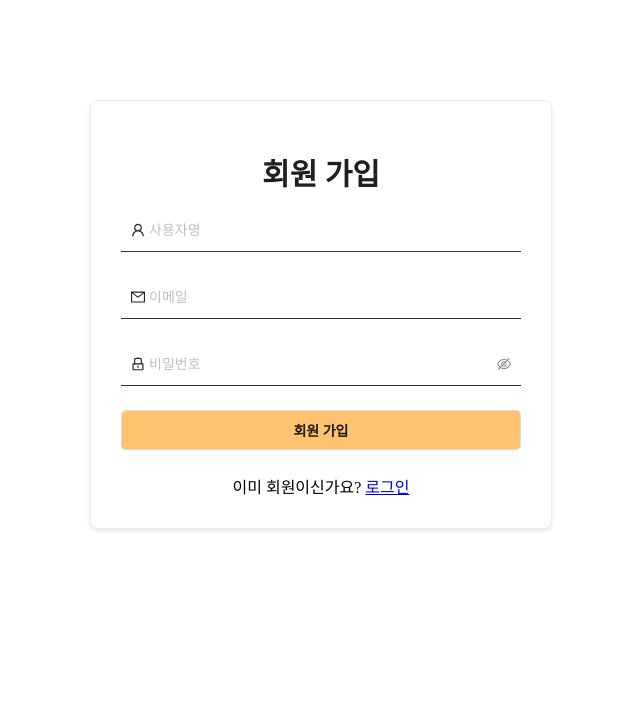
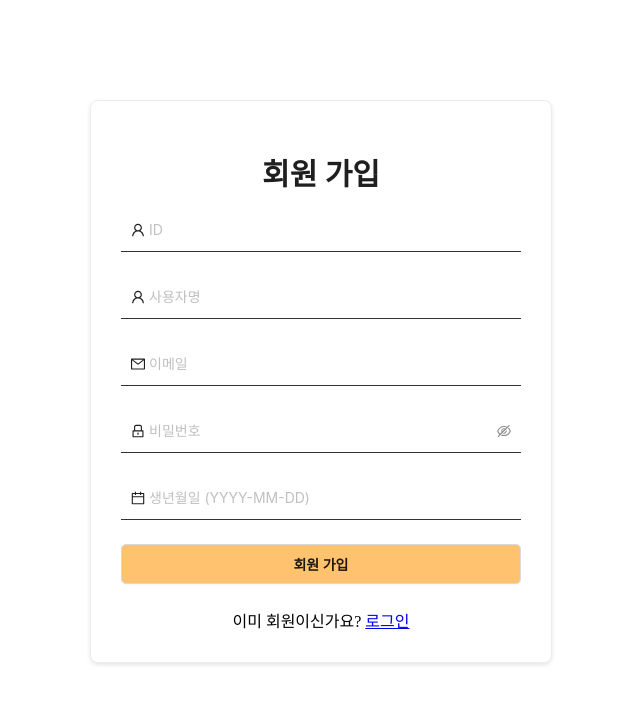
Before and after one commit to JSL107/Toy-Project, a React (Vite) app in the folder 회사생활도우미/front/: page /sign-up in a window 1280 px wide. Shown: the top 704 px of the page, without its empty margins (319-959 px from the left). Built offline with nearby package versions, Linux system fonts and the light colour scheme; a web font is replaced by a local one.

Commit message:
refactor(SignUp.jsx): 유효성 검사 함수 및 정규식 분리
계정 정보에 대한 유효성 검사식을 분리

```diff
--- a/회사생활도우미/front/src/components/user/SignUp.jsx
+++ b/회사생활도우미/front/src/components/user/SignUp.jsx
@@ -1,33 +1,77 @@
-import {useState} from 'react';
+import React, {useState} from 'react';
 import {Link} from 'react-router-dom';
 import {Form, Input, Button, Typography} from 'antd';
-import {UserOutlined, LockOutlined, MailOutlined} from '@ant-design/icons';
+import {UserOutlined, LockOutlined, MailOutlined, CalendarOutlined} from '@ant-design/icons';
 import styles from './SignUp.module.css';
+import {validateFormData} from "../../utils/function/UserValidCheck.js";
 
 const {Title} = Typography;
 
 const Signup = () => {
     const [formData, setFormData] = useState({
+        id: '',
         username: '',
         email: '',
-        password: ''
+        password: '',
+        birthday: ''
+    });
+
+    const [formErrors, setFormErrors] = useState({
+        id: '',
+        username: '',
+        email: '',
+        password: '',
+        birthday: ''
     });
 
     const handleChange = (e) => {
         const {name, value} = e.target;
         setFormData({...formData, [name]: value});
+        setFormErrors({...formErrors, [name]: ''});
+
+        // 생년월일 입력 시 자동으로 "-" 추가
+        if (name === 'birthday' && value.length === 4) {
+            setFormData({...formData, [name]: value + '-'});
+        } else if (name === 'birthday' && value.length === 7) {
+            setFormData({...formData, [name]: value + '-'});
+        } else {
+            setFormData({...formData, [name]: value});
+        }
     };
 
-    const handleSubmit = (e) => {
-        e.preventDefault();
-        // 회원 가입 처리
+    const handleSubmit = () => {
+        const errors = validateFormData(formData);
+        setFormErrors(errors);
+
+        if (Object.keys(errors).length === 0) {
+            // 회원 가입 처리
+        }
     };
 
     return (
         <div className={styles.signupContainer}>
             <Title level={2} className={styles.title}>회원 가입</Title>
             <Form onFinish={handleSubmit} className={styles.form}>
-                <Form.Item className={styles.inputGroup}>
+                <Form.Item
+                    className={styles.inputGroup}
+                    validateStatus={formErrors.id ? 'error' : ''}
+                    help={formErrors.id}
+                >
+                    <Input
+                        prefix={<UserOutlined/>}
+                        type="text"
+                        name="id"
+                        value={formData.id}
+                        onChange={handleChange}
+                        placeholder="ID"
+                        className={styles.input}
+                    />
+                </Form.Item>
+                <Form.Item
+                    className={styles.inputGroup}
+                    validateStatus={formErrors.username ? 'error' : ''}
+                    help={formErrors.username}
+                >
                     <Input
                         prefix={<UserOutlined/>}
                         type="text"
@@ -38,7 +82,11 @@ const Signup = () => {
                         className={styles.input}
                     />
                 </Form.Item>
-                <Form.Item className={styles.inputGroup}>
+                <Form.Item
+                    className={styles.inputGroup}
+                    validateStatus={formErrors.email ? 'error' : ''}
+                    help={formErrors.email}
+                >
                     <Input
                         prefix={<MailOutlined/>}
                         type="email"
@@ -49,7 +97,11 @@ const Signup = () => {
                         className={styles.input}
                     />
                 </Form.Item>
-                <Form.Item className={styles.inputGroup}>
+                <Form.Item
+                    className={styles.inputGroup}
+                    validateStatus={formErrors.password ? 'error' : ''}
+                    help={formErrors.password}
+                >
                     <Input.Password
                         prefix={<LockOutlined/>}
                         type="password"
@@ -57,6 +109,21 @@ const Signup = () => {
                         value={formData.password}
                         onChange={handleChange}
                         placeholder="비밀번호"
+                        className={styles.input}
+                    />
+                </Form.Item>
+                <Form.Item
+                    className={styles.inputGroup}
+                    validateStatus={formErrors.birthday ? 'error' : ''}
+                    help={formErrors.birthday}
+                >
+                    <Input
+                        prefix={<CalendarOutlined/>}
+                        type="text"
+                        name="birthday"
+                        value={formData.birthday}
+                        onChange={handleChange}
+                        placeholder="생년월일 (YYYY-MM-DD)"
                         className={styles.input}
                     />
                 </Form.Item>
--- /dev/null
+++ b/회사생활도우미/front/src/utils/function/UserValidCheck.js
@@ -0,0 +1,21 @@
+import {isValidDate, isValidEmail, isValidID, isValidPassword, isValidUsername} from "../regex/UserRegex.js";
+
+export const validateFormData = (data) => {
+    let errors = {};
+    Object.keys(data).forEach((key) => {
+        if (!data[key]) {
+            errors[key] = '필수 입력 항목입니다.';
+        } else if (key === 'email' && !isValidEmail(data[key])) {
+            errors[key] = '올바른 이메일 주소를 입력하세요.';
+        } else if (key === 'birthday' && !isValidDate(data[key])) {
+            errors[key] = '올바른 생년월일 형식을 입력하세요.';
+        } else if (key === 'id' && !isValidID(data[key])) {
+            errors[key] = '숫자와 영어로만 이루어진 2자 이상의 ID를 입력하세요.';
+        } else if (key === 'username' && !isValidUsername(data[key])) {
+            errors[key] = '영어 또는 한글로만 이루어진 사용자명을 입력하세요.';
+        } else if (key === 'password' && !isValidPassword(data[key])) {
+            errors[key] = '비밀번호는 8자 이상의 영문, 숫자, 특수문자를 포함해야 합니다.';
+        }
+    });
+    return errors;
+};
--- /dev/null
+++ b/회사생활도우미/front/src/utils/regex/UserRegex.js
@@ -0,0 +1,31 @@
+// 이메일 유효성 검사
+export const isValidEmail = (email) => {
+    const emailRegex = /^[^\s@]+@[^\s@]+\.[^\s@]+$/;
+    return emailRegex.test(email);
+};
+
+// 생년월일 유효성 검사
+export const isValidDate = (date) => {
+    const dateRegex = /^\d{4}-\d{2}-\d{2}$/;
+    return dateRegex.test(date);
+};
+
+
+// ID 유효성 검사
+export const isValidID = (id) => {
+    const idRegex = /^[a-zA-Z0-9]{2,}$/;
+    return idRegex.test(id);
+};
+
+// 사용자명 유효성 검사
+export const isValidUsername = (username) => {
+    const usernameRegex = /^[a-zA-Z가-힣]+$/;
+    return usernameRegex.test(username);
+};
+
+
+// 비밀번호 유효성 검사
+export const isValidPassword = (password) => {
+    const passwordRegex = /^(?=.*[A-Za-z])(?=.*\d)(?=.*[$@$!%*#?&])[A-Za-z\d$@$!%*#?&]{8,}$/;
+    return passwordRegex.test(password);
+};
```
